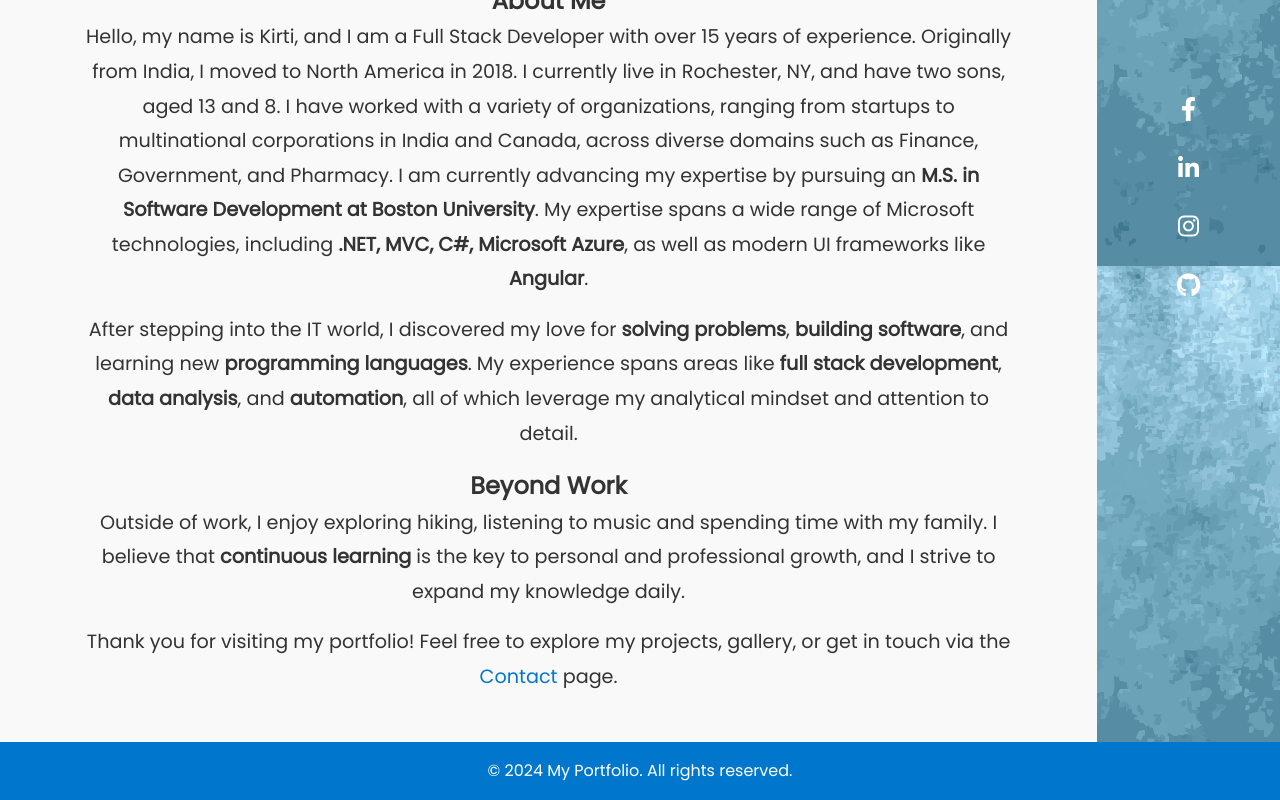
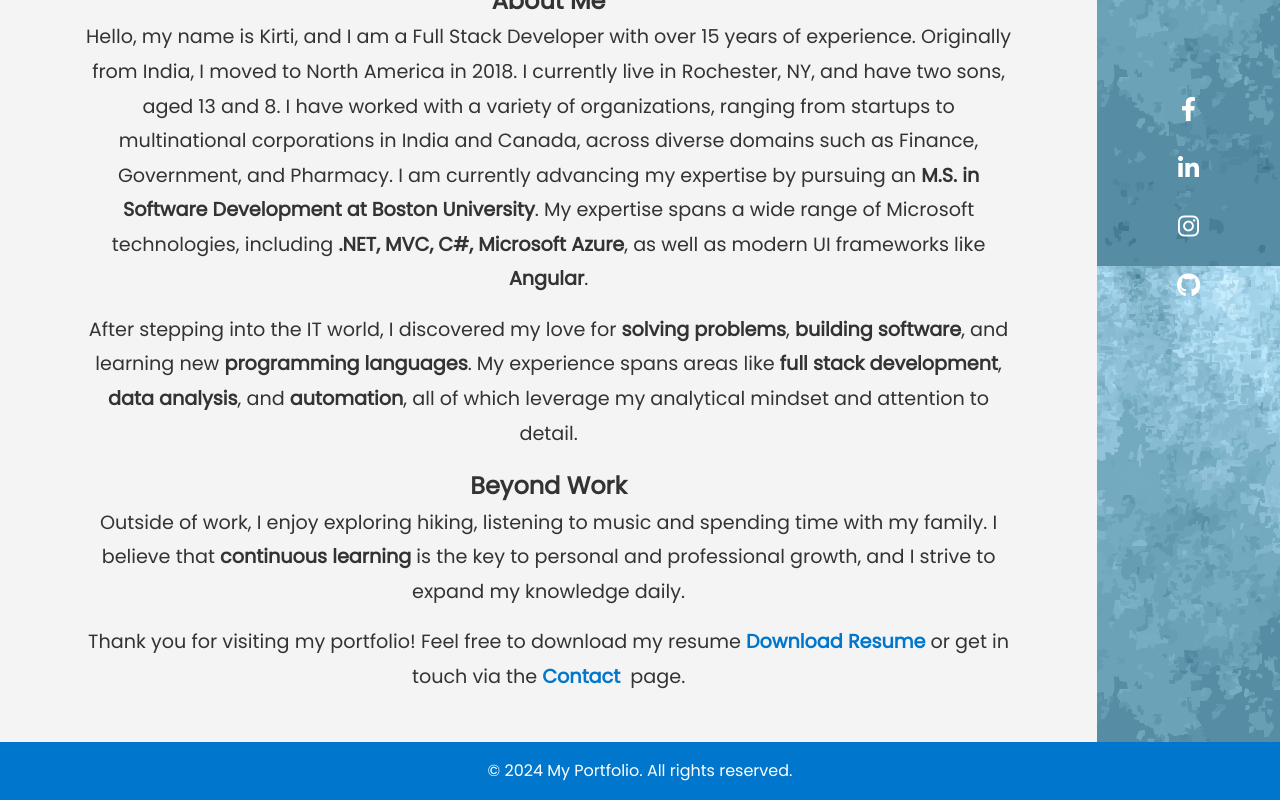
Before and after one commit to kirti-w/kirti-portfolio, a React (Create React App) app: page /about in a window 1280 px wide. Shown: the part 428-1228 px from the top of the page. Built offline with nearby package versions, Linux system fonts and the light colour scheme; a web font is replaced by a local one.

Commit message:
added download resume button

```diff
--- a/src/App.css
+++ b/src/App.css
@@ -334,7 +334,6 @@ header nav {
 /* Biography Section */
 .biography {
   padding: 2rem;
-  background: #f9f9f9;
   text-align: center;
 }
 
--- a/src/components/about.js
+++ b/src/components/about.js
@@ -1,6 +1,7 @@
 import React from "react";
 import { Link } from "react-router-dom";
 import profile from "../assets/profile.jpg";
+import "../styles/about.css";
 
 const About = () => (
   <section className="biography">
@@ -42,9 +43,12 @@ const About = () => (
           professional growth, and I strive to expand my knowledge daily.
         </p>
         <p>
-          Thank you for visiting my portfolio! Feel free to explore my projects,
-          gallery, or get in touch via the
-          <Link to="/contact"> Contact </Link> page.
+          Thank you for visiting my portfolio! Feel free to download my resume
+          <a href="/resume.pdf" download="Kirti_Wadhwani_Resume.pdf">
+            Download Resume
+          </a>
+          or get in touch via the
+          <Link to="/contact">Contact</Link> page.
         </p>
       </section>
     </div>
--- /dev/null
+++ b/src/styles/about.css
@@ -0,0 +1,4 @@
+#personal a {
+  margin: 5px;
+  font-weight: bold;
+}
```
Also changed, not shown: 1 other file (tests, documents, lock files or other folders).
